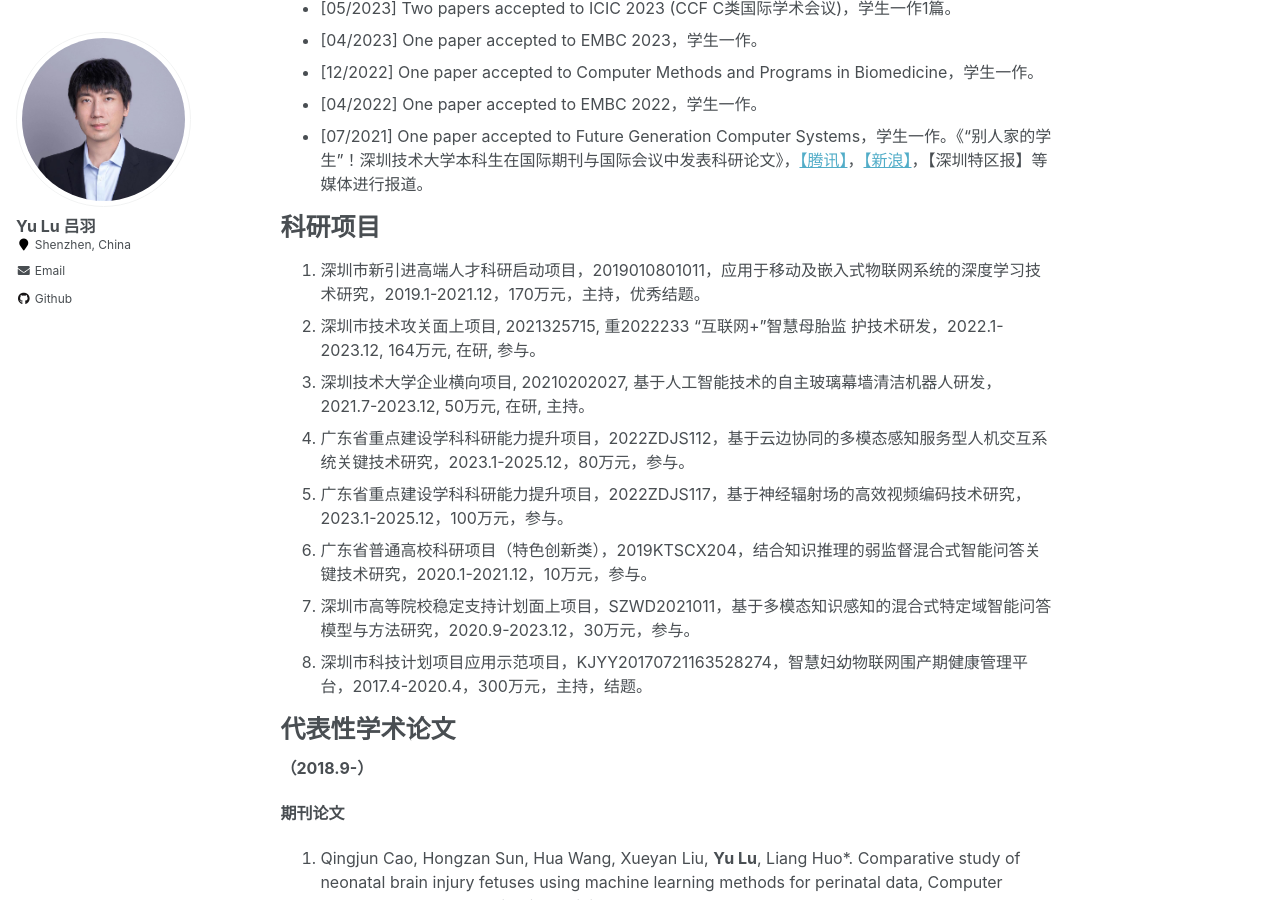
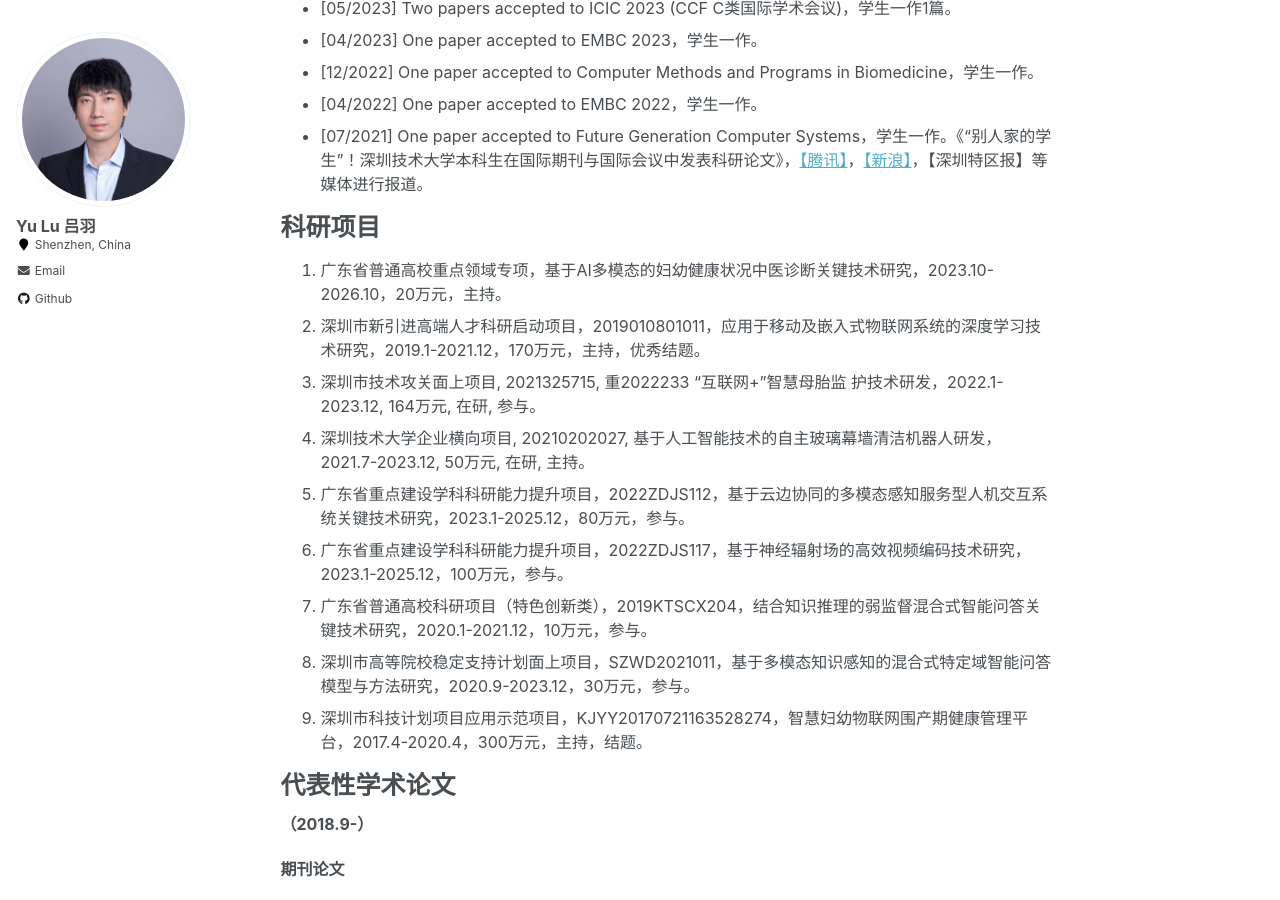
Before and after one commit to YukariUmezawa/lvyu.github.io, a Jekyll site: the page built from _pages/about.md, in a window 1280 px wide and 900 px high, scrolled down 962 px. Built offline with Jekyll 4.4.1, drawn with Linux system fonts in a browser that asks for light colours.

Commit message:
Update about.md

```diff
--- a/_pages/about.md
+++ b/_pages/about.md
@@ -47,14 +47,15 @@ News
 
 科研项目
 ======
-1. 深圳市新引进高端人才科研启动项目，2019010801011，应用于移动及嵌入式物联网系统的深度学习技术研究，2019.1-2021.12，170万元，主持，优秀结题。
-2. 深圳市技术攻关面上项目, 2021325715, 重2022233 “互联网+”智慧母胎监 护技术研发，2022.1-2023.12, 164万元, 在研, 参与。
-3. 深圳技术大学企业横向项目, 20210202027, 基于人工智能技术的自主玻璃幕墙清洁机器人研发，2021.7-2023.12, 50万元, 在研, 主持。
-4. 广东省重点建设学科科研能力提升项目，2022ZDJS112，基于云边协同的多模态感知服务型人机交互系统关键技术研究，2023.1-2025.12，80万元，参与。
-5. 广东省重点建设学科科研能力提升项目，2022ZDJS117，基于神经辐射场的高效视频编码技术研究，2023.1-2025.12，100万元，参与。
-6. 广东省普通高校科研项目（特色创新类），2019KTSCX204，结合知识推理的弱监督混合式智能问答关键技术研究，2020.1-2021.12，10万元，参与。
-7. 深圳市高等院校稳定支持计划面上项目，SZWD2021011，基于多模态知识感知的混合式特定域智能问答模型与方法研究，2020.9-2023.12，30万元，参与。
-8. 深圳市科技计划项目应用示范项目，KJYY20170721163528274，智慧妇幼物联网围产期健康管理平台，2017.4-2020.4，300万元，主持，结题。
+1. 广东省普通高校重点领域专项，基于AI多模态的妇幼健康状况中医诊断关键技术研究，2023.10-2026.10，20万元，主持。
+2. 深圳市新引进高端人才科研启动项目，2019010801011，应用于移动及嵌入式物联网系统的深度学习技术研究，2019.1-2021.12，170万元，主持，优秀结题。
+3. 深圳市技术攻关面上项目, 2021325715, 重2022233 “互联网+”智慧母胎监 护技术研发，2022.1-2023.12, 164万元, 在研, 参与。
+4. 深圳技术大学企业横向项目, 20210202027, 基于人工智能技术的自主玻璃幕墙清洁机器人研发，2021.7-2023.12, 50万元, 在研, 主持。
+5. 广东省重点建设学科科研能力提升项目，2022ZDJS112，基于云边协同的多模态感知服务型人机交互系统关键技术研究，2023.1-2025.12，80万元，参与。
+6. 广东省重点建设学科科研能力提升项目，2022ZDJS117，基于神经辐射场的高效视频编码技术研究，2023.1-2025.12，100万元，参与。
+7. 广东省普通高校科研项目（特色创新类），2019KTSCX204，结合知识推理的弱监督混合式智能问答关键技术研究，2020.1-2021.12，10万元，参与。
+8. 深圳市高等院校稳定支持计划面上项目，SZWD2021011，基于多模态知识感知的混合式特定域智能问答模型与方法研究，2020.9-2023.12，30万元，参与。
+9. 深圳市科技计划项目应用示范项目，KJYY20170721163528274，智慧妇幼物联网围产期健康管理平台，2017.4-2020.4，300万元，主持，结题。
 
 
 代表性学术论文
```
